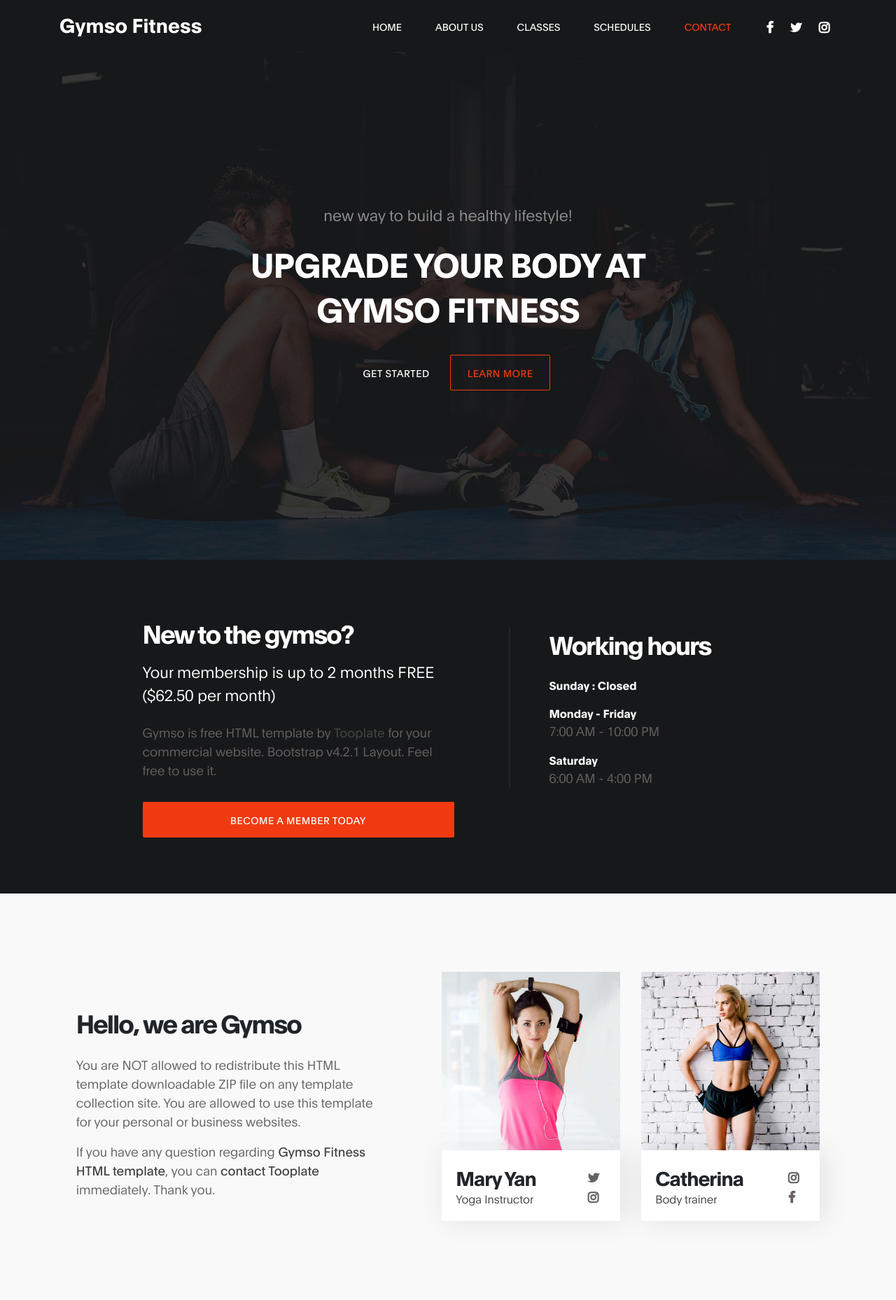
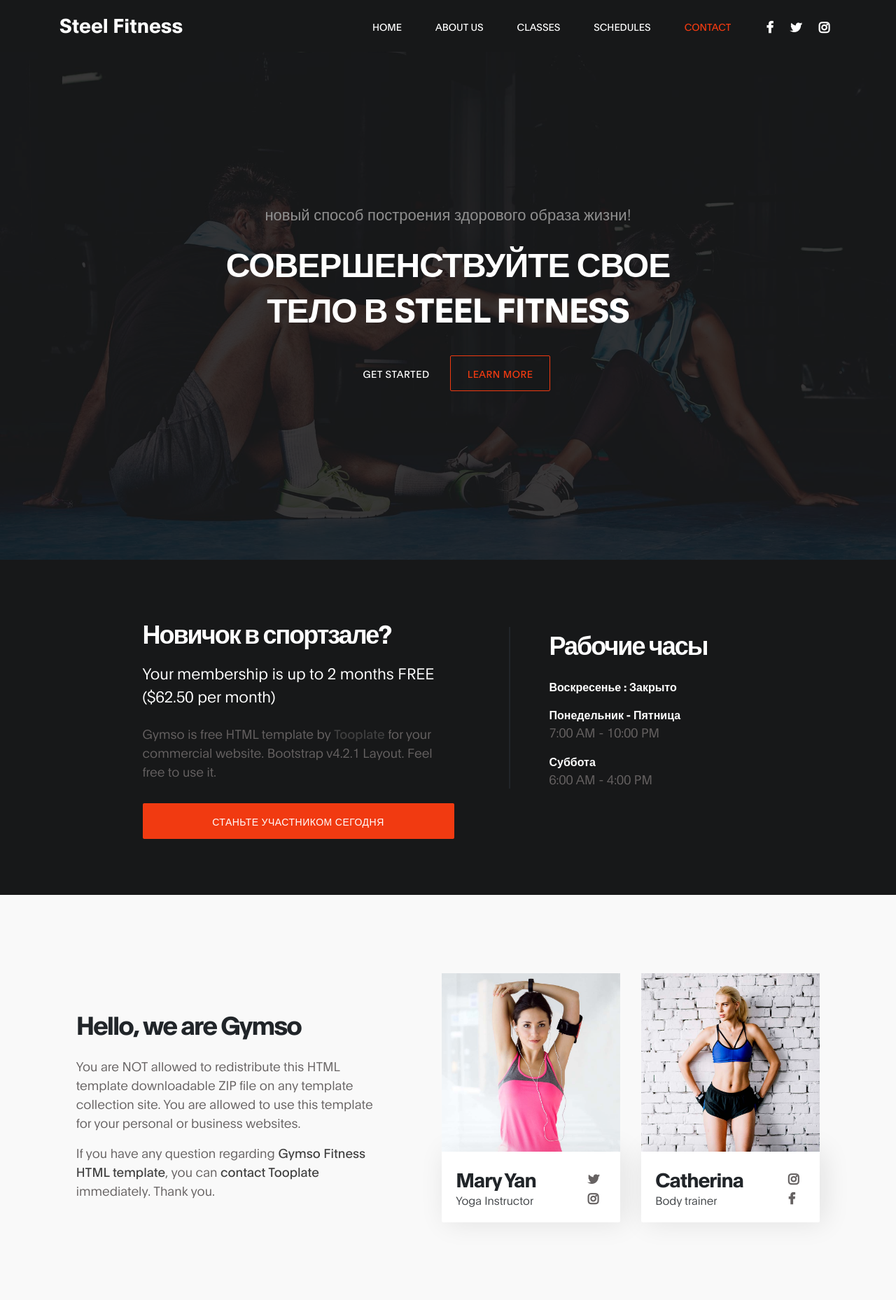
Before and after one commit to ravil200/Gym, a Django app: page / in a window 1280 px wide. Shown: the top 1858 px of the page at 70% size. Run offline with Django 4.2, Linux system fonts and the light colour scheme; some libraries are stand-ins or nearby versions.

Commit message:
register user

```diff
--- a/Gym/urls.py
+++ b/Gym/urls.py
@@ -14,10 +14,16 @@ Including another URLconf
     2. Add a URL to urlpatterns:  path('blog/', include('blog.urls'))
 """
 from django.contrib import admin
-from django.urls import path
+from django.urls import path, include
 from blog import views
+from django.conf import settings
+from django.conf.urls.static import static
 
 urlpatterns = [
     path('admin/', admin.site.urls),
-    path('', views.home)
+    path('', views.home),
+    path('account/', include('account.urls')),
 ]
+
+urlpatterns += static(settings.MEDIA_URL, document_root=settings.MEDIA_ROOT)
+urlpatterns += static(settings.STATIC_URL, document_root=settings.STATIC_ROOT)
--- /dev/null
+++ b/account/apps.py
@@ -0,0 +1,6 @@
+from django.apps import AppConfig
+
+
+class AccountConfig(AppConfig):
+    default_auto_field = 'django.db.models.BigAutoField'
+    name = 'account'
--- /dev/null
+++ b/account/urls.py
@@ -0,0 +1,7 @@
+from django.urls import path
+from .views import register
+
+
+urlpatterns = [
+    path('register', register, name='register'),
+]
--- a/templates/index.html
+++ b/templates/index.html
@@ -1,8 +1,9 @@
+{% load static %}
 <!DOCTYPE html>
 <html lang="en">
 <head>
 
-     <title>Gymso Fitness HTML Template</title>
+     <title>Steel Fitness HTML Template</title>
 
      <meta charset="UTF-8">
      <meta http-equiv="X-UA-Compatible" content="IE=Edge">
@@ -11,12 +12,13 @@
      <meta name="author" content="">
      <meta name="viewport" content="width=device-width, initial-scale=1, maximum-scale=1">
 
-     <link rel="stylesheet" href="css/bootstrap.min.css">
-     <link rel="stylesheet" href="css/font-awesome.min.css">
-     <link rel="stylesheet" href="css/aos.css">
+     <link href="{% static 'css/bootstrap.min.css' %}" rel="stylesheet">
+     <link href="{% static 'css/font-awesome.min.css' %}" rel="stylesheet">
+     <link href="{% static 'css/aos.css' %}" rel="stylesheet">
+
 
      <!-- MAIN CSS -->
-     <link rel="stylesheet" href="css/tooplate-gymso-style.css">
+     <link href="{% static 'css/tooplate-gymso-style.css' %}" rel="stylesheet">
 <!--
 Tooplate 2119 Gymso Fitness
 https://www.tooplate.com/view/2119-gymso-fitness
@@ -28,7 +30,7 @@ https://www.tooplate.com/view/2119-gymso-fitness
     <nav class="navbar navbar-expand-lg fixed-top">
         <div class="container">
 
-            <a class="navbar-brand" href="index.html">Gymso Fitness</a>
+            <a class="navbar-brand" href="#home">Steel Fitness</a>
 
             <button class="navbar-toggler" type="button" data-toggle="collapse" data-target="#navbarNav" aria-controls="navbarNav" aria-expanded="false"
                 aria-label="Toggle navigation">
@@ -80,9 +82,9 @@ https://www.tooplate.com/view/2119-gymso-fitness
                          <div class="col-lg-8 col-md-10 mx-auto col-12">
                               <div class="hero-text mt-5 text-center">
 
-                                    <h6 data-aos="fade-up" data-aos-delay="300">new way to build a healthy lifestyle!</h6>
+                                    <h6 data-aos="fade-up" data-aos-delay="300">новый способ построения здорового образа жизни!</h6>
 
-                                    <h1 class="text-white" data-aos="fade-up" data-aos-delay="500">Upgrade your body at Gymso Fitness</h1>
+                                    <h1 class="text-white" data-aos="fade-up" data-aos-delay="500">Совершенствуйте свое тело в STEEL Fitness</h1>
 
                                     <a href="#feature" class="btn custom-btn mt-3" data-aos="fade-up" data-aos-delay="600">Get started</a>
 
@@ -101,28 +103,28 @@ https://www.tooplate.com/view/2119-gymso-fitness
             <div class="row">
 
                 <div class="d-flex flex-column justify-content-center ml-lg-auto mr-lg-5 col-lg-5 col-md-6 col-12">
-                    <h2 class="mb-3 text-white" data-aos="fade-up">New to the gymso?</h2>
+                    <h2 class="mb-3 text-white" data-aos="fade-up">Новичок в спортзале?</h2>
 
                     <h6 class="mb-4 text-white" data-aos="fade-up">Your membership is up to 2 months FREE ($62.50 per month)</h6>
 
                     <p data-aos="fade-up" data-aos-delay="200">Gymso is free HTML template by <a rel="nofollow" href="https://www.tooplate.com" target="_parent">Tooplate</a> for your commercial website. Bootstrap v4.2.1 Layout. Feel free to use it.</p>
 
-                    <a href="#" class="btn custom-btn bg-color mt-3" data-aos="fade-up" data-aos-delay="300" data-toggle="modal" data-target="#membershipForm">Become a member today</a>
+                    <a href="{% url 'register' %}" class="btn custom-btn bg-color mt-3" data-aos="fade-up" data-aos-delay="300" data-toggle="modal" data-target="#membershipForm">Станьте участником сегодня</a>
                 </div>
 
                 <div class="mr-lg-auto mt-3 col-lg-4 col-md-6 col-12">
                      <div class="about-working-hours">
                           <div>
 
-                                <h2 class="mb-4 text-white" data-aos="fade-up" data-aos-delay="500">Working hours</h2>
+                                <h2 class="mb-4 text-white" data-aos="fade-up" data-aos-delay="500">Рабочие часы</h2>
 
-                               <strong class="d-block" data-aos="fade-up" data-aos-delay="600">Sunday : Closed</strong>
+                               <strong class="d-block" data-aos="fade-up" data-aos-delay="600">Воскресенье : Закрыто</strong>
 
-                               <strong class="mt-3 d-block" data-aos="fade-up" data-aos-delay="700">Monday - Friday</strong>
+                               <strong class="mt-3 d-block" data-aos="fade-up" data-aos-delay="700">Понедельник - Пятница</strong>
 
                                 <p data-aos="fade-up" data-aos-delay="800">7:00 AM - 10:00 PM</p>
 
-                                <strong class="mt-3 d-block" data-aos="fade-up" data-aos-delay="700">Saturday</strong>
+                                <strong class="mt-3 d-block" data-aos="fade-up" data-aos-delay="700">Суббота</strong>
 
                                 <p data-aos="fade-up" data-aos-delay="800">6:00 AM - 4:00 PM</p>
                                </div>
```
Also changed, not shown: other parts of templates/index.html (+52 -14 lines), Gym/settings.py (+13 -1 lines), account/views.py (added, +16 -0 lines), account/__init__.py (added), account/migrations/__init__.py (added).
